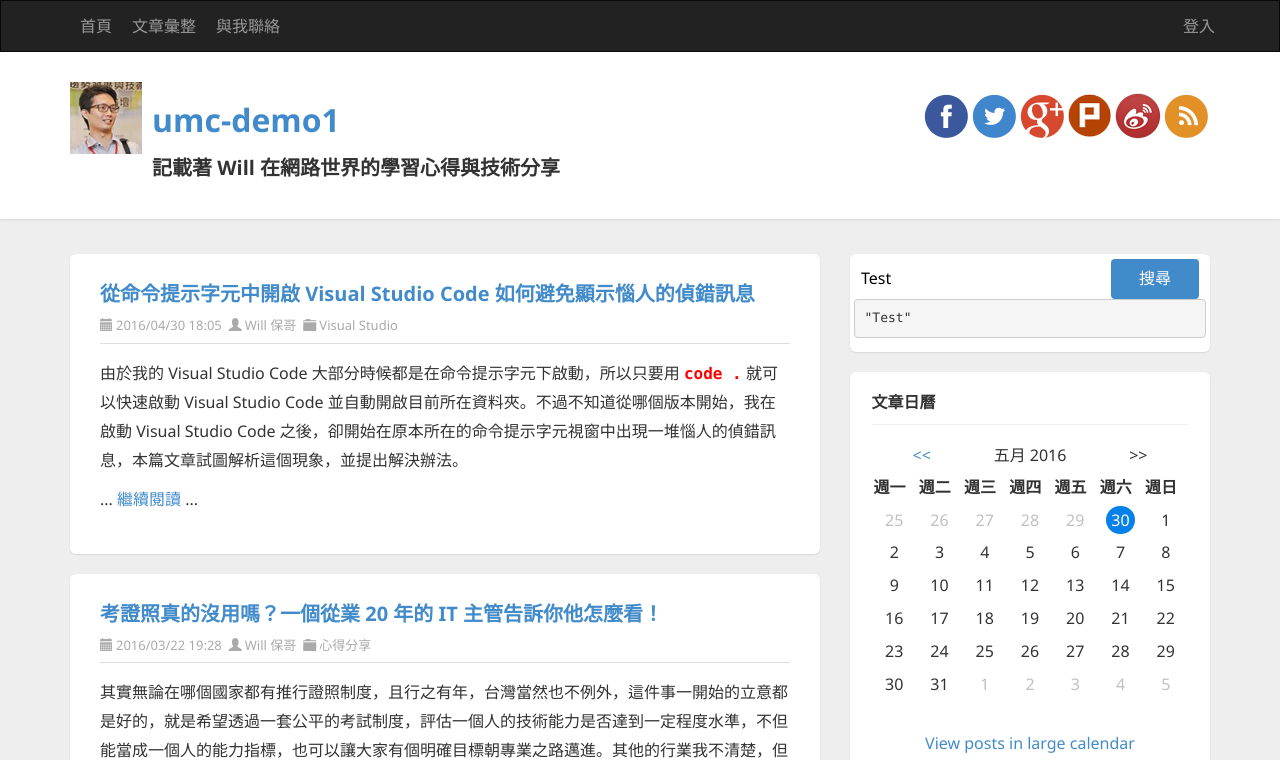
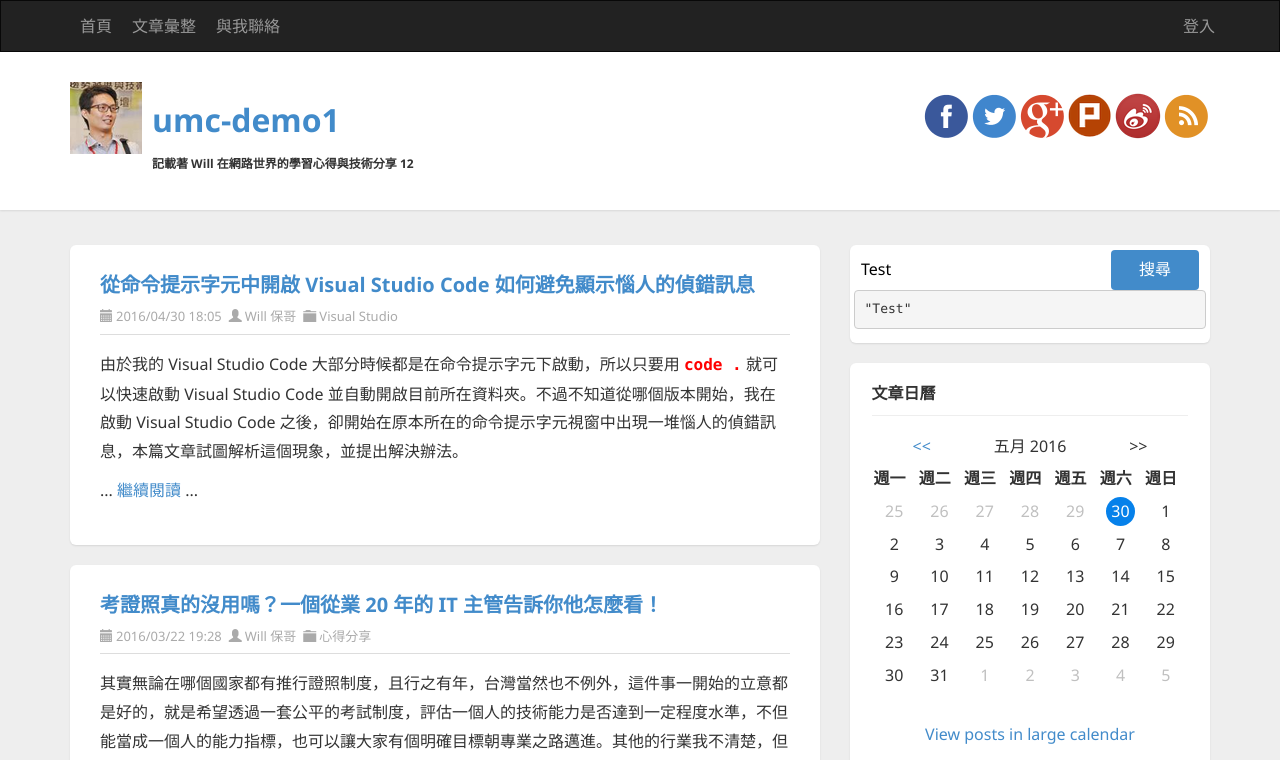
Before and after one commit to coolrare/umc-demo1, an Angular app: page / in a window 1280 px wide. Shown: the top 760 px of the page. Built offline with nearby package versions, Linux system fonts and the light colour scheme.

Commit message:
示範「屬性型指令」(Attribute Directives)

```diff
--- a/src/app/header/header.component.css
+++ b/src/app/header/header.component.css
@@ -0,0 +1,3 @@
+.highlight {
+  background-color: yellow;
+}
--- a/src/app/header/header.component.html
+++ b/src/app/header/header.component.html
@@ -39,7 +39,10 @@
 
       <div class="pull-left">
         <h1><a href="http://blog.miniasp.com/">{{ title }}</a></h1>
-        <h3>記載著 Will 在網路世界的學習心得與技術分享</h3>
+        <h3
+          [style.font-size.px]="counter"
+          [class.highlight]="counter % 2 === 1"
+          >記載著 Will 在網路世界的學習心得與技術分享 {{ counter }}</h3>
       </div>
 
       <div id="social-icons" class="pull-right social-icon">
--- a/src/app/header/header.component.ts
+++ b/src/app/header/header.component.ts
@@ -10,6 +10,8 @@ export class HeaderComponent implements OnInit {
   title = 'umc-demo1';
   sitelogo = '/assets/images/logo.png';
 
+  counter = 12;
+
   constructor() { }
 
   ngOnInit(): void {
@@ -19,6 +21,7 @@ export class HeaderComponent implements OnInit {
   }
 
   changeTitle($event: PointerEvent | MouseEvent) {
+    this.counter++;
     console.log($event);
     if ($event.ctrlKey) {
       this.title = 'The Will Will Web';
```
